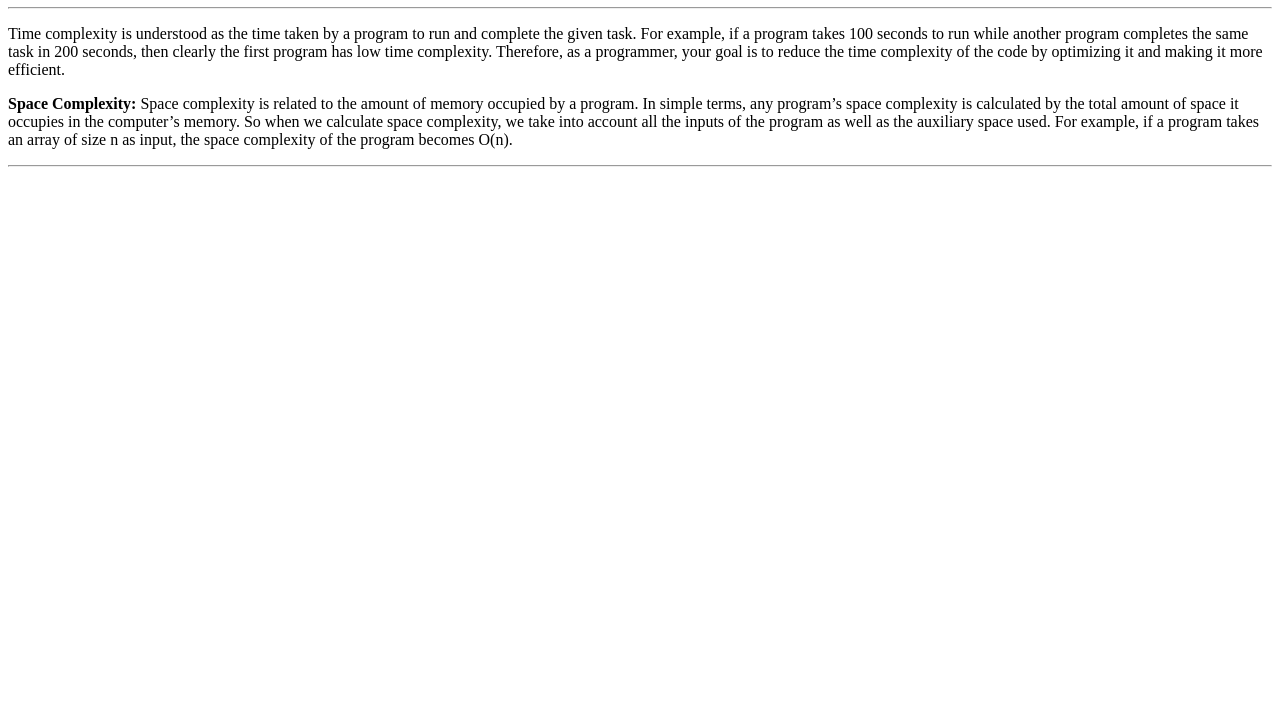
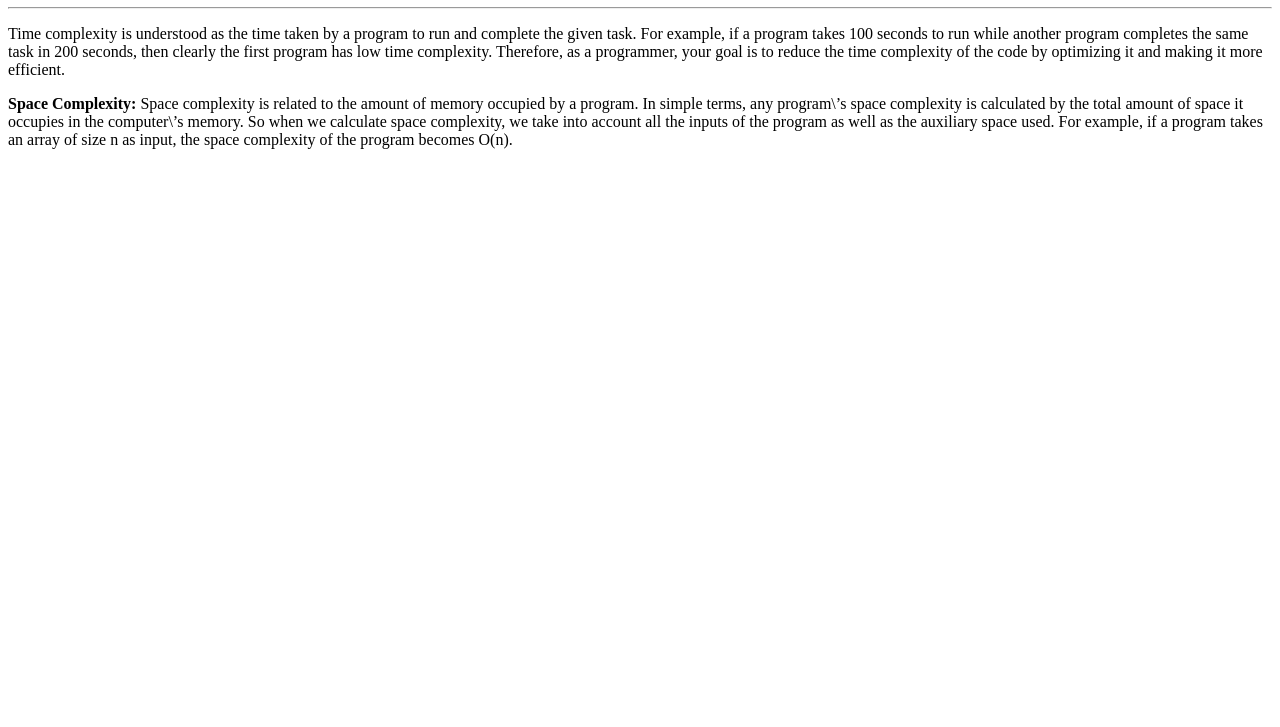
Before and after one commit to acciojob/time-and-space-complexity-NayeemAhmed23, a website: page main.html in a window 1280 px wide. Shown: the part 73-800 px from the top of the page. Drawn offline with Linux system fonts and the light colour scheme.

Commit message:
created a submission

```diff
--- a/main.html
+++ b/main.html
@@ -15,8 +15,8 @@
 	<h1>Time and Space Complexity</h1>
 	<hr>
 	<p>Time complexity is understood as the time taken by a program to run and complete the given task. For example, if a program takes 100 seconds to run while another program completes the same task in 200 seconds, then clearly the first program has low time complexity. Therefore, as a programmer, your goal is to reduce the time complexity of the code by optimizing it and making it more efficient.</p>
-	<p><b>Space Complexity:</b> Space complexity is related to the amount of memory occupied by a program. In simple terms, any program’s space complexity is calculated by the total amount of space it occupies in the computer’s memory. So when we calculate space complexity, we take into account all the inputs of the program as well as the auxiliary space used. For example, if a program takes an array of size n as input, the space complexity of the program becomes O(n).</p>
-	<hr>
+	<p><b>Space Complexity:</b> Space complexity is related to the amount of memory occupied by a program. In simple terms, any program\’s space complexity is calculated by the total amount of space it occupies in the computer\’s memory. So when we calculate space complexity, we take into account all the inputs of the program as well as the auxiliary space used. For example, if a program takes an array of size n as input, the space complexity of the program becomes O(n).</p>
+
 
 
 
```
